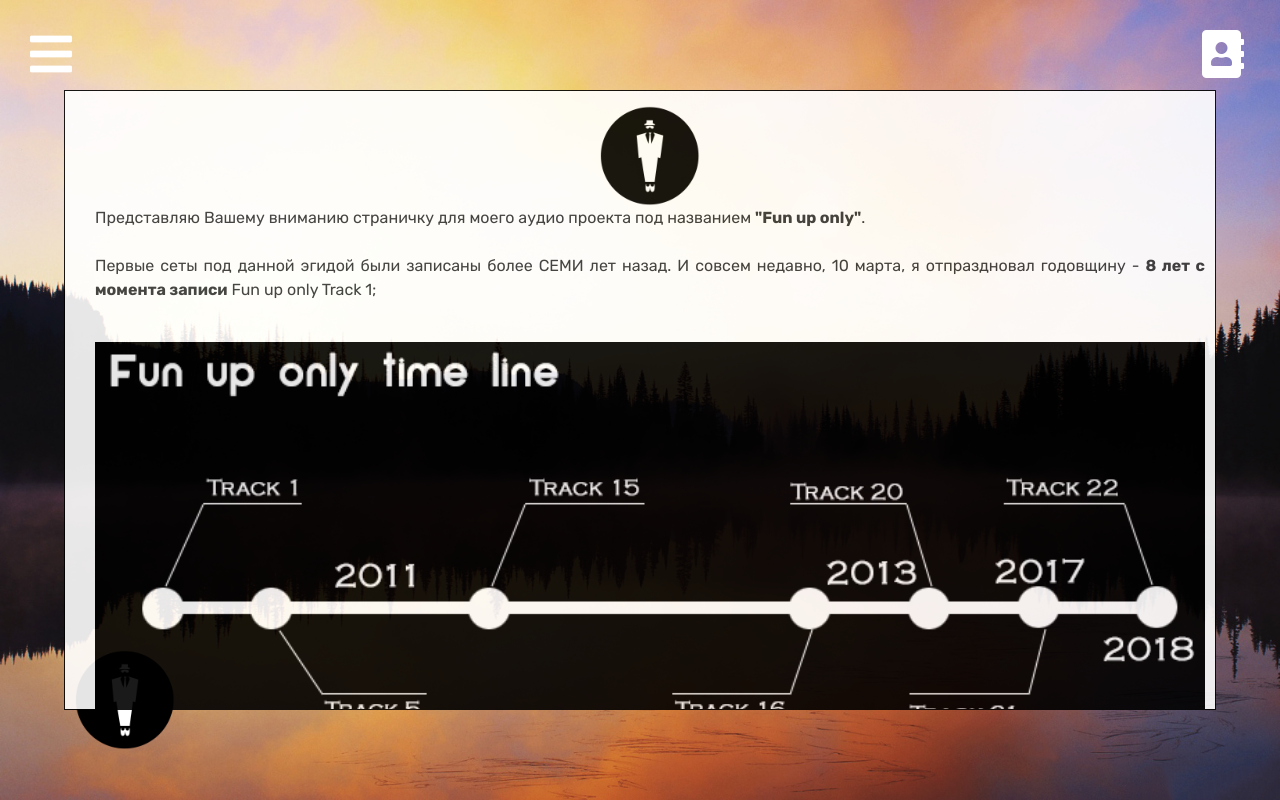
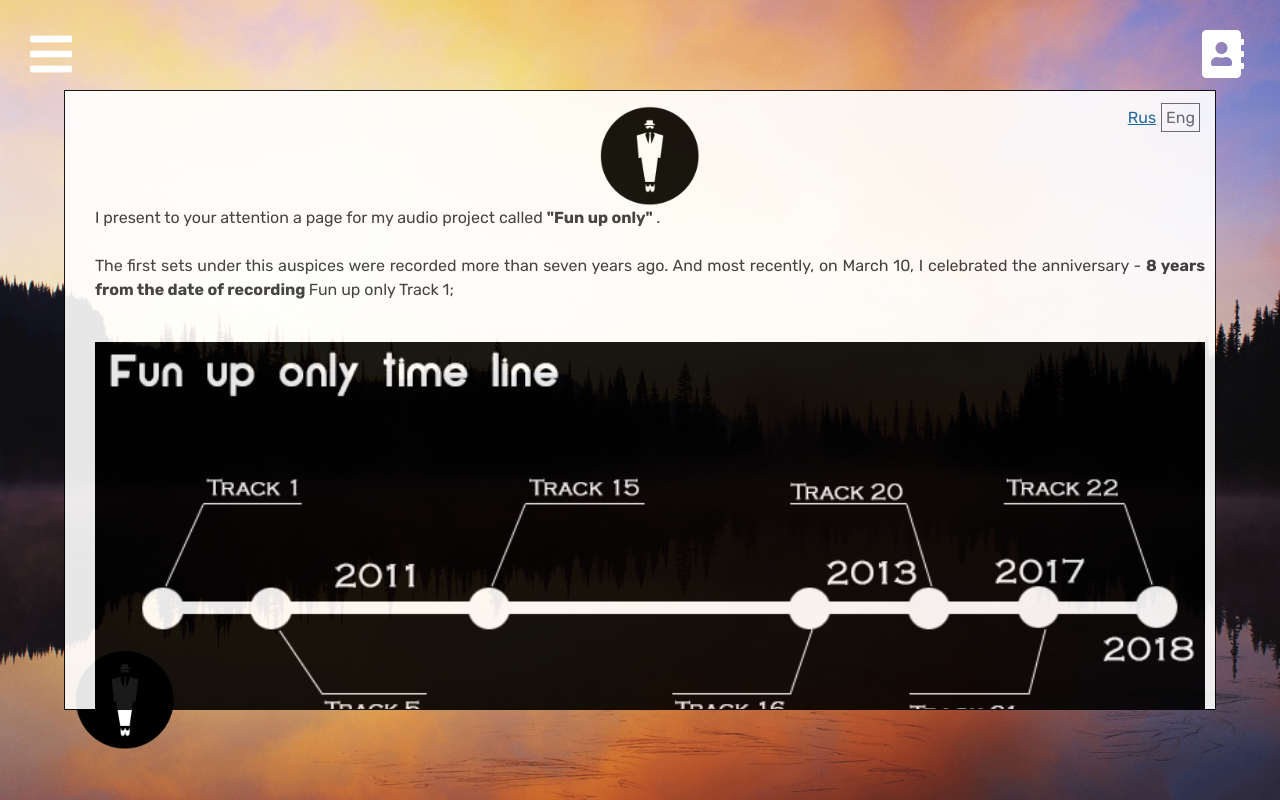
Before and after one commit to Josh-hawen/funuponly-new, a plain HTML site: page ab.html in a window 1280 px wide. Drawn offline with nearby package versions, Linux system fonts and the light colour scheme; files whose address does not match are found by name.

Commit message:
Eng lang for ab.html
Added eng lang and lang panel for page "about project"

```diff
--- a/ab.html
+++ b/ab.html
@@ -60,7 +60,9 @@
         </nav>
     </header>
     <div class="container">
+            <div class="lang-panel"><span id="ru-lang">Rus</span><span id="en-lang" class="current-lang">Eng</span></div>
       <div class="ct-background"></div>
+      <div class="about-project-rus hidden">
         <p>
           Представляю Вашему вниманию страничку для моего аудио проeкта под названием <strong>"Fun up only"</strong>.<br><br>
           Первые сеты под данной эгидой были записаны более СЕМИ лет назад.
@@ -76,8 +78,25 @@
           И теперь на страничке архива можно прослушать и ознакомится со всеми моими работами, их около 40.
           Общая продолжительность записей равна <b>14 часам музыки</b>. Внушительное число, не правда ли?<br><br>
           Поддерживайте проект лайками из Facebook, мне будет приятно.
-        </p>
-    </div>
+        </p></div>
+        <div class="about-project-eng">
+        <p>
+            I present to your attention a page for my audio project called <strong> "Fun up only" </strong>. <br> <br>
+                The first sets under this auspices were recorded more than seven years ago.
+                And most recently, on March 10, I celebrated the anniversary - <b> 8 years from the date of recording </b> Fun up only Track 1;
+            <br><br>
+            <div class="animation">
+              <div class="animation-background"></div>
+                <img src="img/history.png" alt="history">
+            </div>
+            In the far <b> 2011-th year </b>, a lot of silly names, aliases, styles for recording came to mind.
+            But looking back I am very glad that I started to develop in this direction, because music changes us, leaves its imprint.
+            And every set I recorded is full of emotions and memories related with it. <br> <br>
+            And now on the archive page you can listen and get acquainted with all my works, there are about 40 of them.
+            The total length of the recordings is <b> 14 hours of music </b>. An impressive number, is not it? <br> <br>
+            Support the project with Facebook's likes, I will be pleased.
+          </p></div>
+          </div>
     <footer>
       <div class="warning-vpn only-desctop"><i class="fas fa-exclamation"></i>Do not use <b>vpn</b> on this site.<br> That can slow loading music and pages.<i class="fas fa-times"></i></div>
     </footer>
--- a/css/sass/desktop/_content.scss
+++ b/css/sass/desktop/_content.scss
@@ -8,6 +8,7 @@
     margin: 30px auto;
     height: calc(90vh - 60px);
     overflow-y: auto;
+    position: relative;
     .ct-background {
         background: url(../img/album-art/title-logo1.png);
         background-position: center;
@@ -20,6 +21,27 @@
         color: #333;
         font-size: 16px;
         line-height: 24px;
+    }
+}
+
+.lang-panel {
+    position: absolute;
+    right: 0;
+    top: 0;
+    padding: 15px;
+    span {
+        cursor: pointer;
+        text-decoration: underline;
+        text-decoration-color: #169;
+        padding: 5px;
+        color: #169;
+    }
+    .current-lang {
+        padding: 4px;
+        color: #666;
+        border: 1px solid #666;
+        cursor: auto;
+        text-decoration: none;
     }
 }
 
--- a/css/sass/mobile/_content.scss
+++ b/css/sass/mobile/_content.scss
@@ -8,6 +8,7 @@
     margin: 90px auto 10px auto;
     height: calc(90vh - 100px);
     overflow-y: auto;
+    position: relative;
     .ct-background {
         background: url(../img/album-art/title-logo1.png);
         background-position: center;
@@ -26,6 +27,27 @@
 .download-button {
     position: absolute;
     right: 15px;
+}
+
+.lang-panel {
+    position: absolute;
+    right: 0;
+    top: 0;
+    padding: 15px;
+    span {
+        cursor: pointer;
+        text-decoration: underline;
+        text-decoration-color: #169;
+        padding: 5px;
+        color: #169;
+    }
+    .current-lang {
+        padding: 4px;
+        color: #666;
+        border: 1px solid #666;
+        cursor: auto;
+        text-decoration: none;
+    }
 }
 
 .animation {
--- a/js/main.js
+++ b/js/main.js
@@ -22,6 +22,21 @@
 
 $('.fa-times').click(function() {
 	$(this).parent().toggleClass("hidden");
+})
+
+
+$('#ru-lang').click(function() {
+	$('.about-project-eng').addClass("hidden");
+	$('.about-project-rus').removeClass("hidden");
+	$(this).addClass("current-lang");
+	$('#en-lang').removeClass("current-lang");
+})
+
+$('#en-lang').click(function() {
+	$('.about-project-eng').removeClass("hidden");
+	$('.about-project-rus').addClass("hidden");
+	$(this).addClass("current-lang");
+	$('#ru-lang').removeClass("current-lang");
 })
 
 ////////////////////////////////////////////////////
```
Also changed, not shown: css/style.css.
